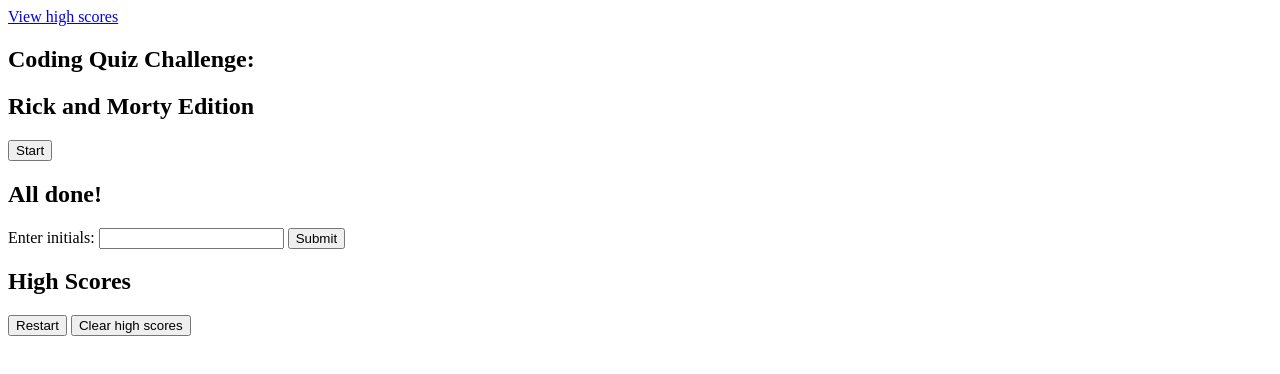
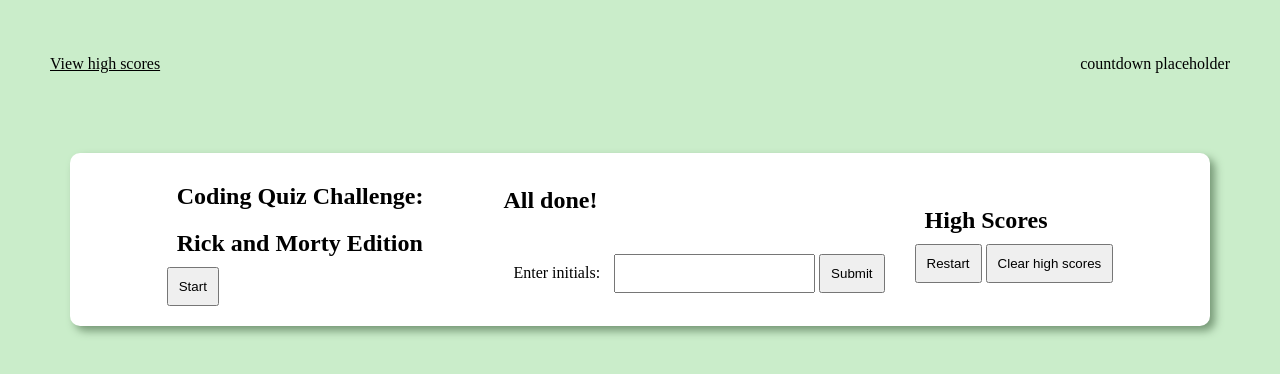
Before and after one commit to Vannasaur/code-quiz, a plain HTML site: page index.html in a window 1280 px wide. Drawn offline with Linux system fonts and the light colour scheme; files that its build step writes are made by us from their sources.

Commit message:
third commit, added reset.css stylesheet and added content to css stylesheet, safe revert point

```diff
--- /dev/null
+++ b/Assets/css/reset.css
@@ -0,0 +1,48 @@
+/* http://meyerweb.com/eric/tools/css/reset/
+   v2.0 | 20110126
+   License: none (public domain)
+*/
+
+html, body, div, span, applet, object, iframe,
+h1, h2, h3, h4, h5, h6, p, blockquote, pre,
+a, abbr, acronym, address, big, cite, code,
+del, dfn, em, img, ins, kbd, q, s, samp,
+small, strike, strong, sub, sup, tt, var,
+b, u, i, center,
+dl, dt, dd, ol, ul, li,
+fieldset, form, label, legend,
+table, caption, tbody, tfoot, thead, tr, th, td,
+article, aside, canvas, details, embed,
+figure, figcaption, footer, header, hgroup,
+menu, nav, output, ruby, section, summary,
+time, mark, audio, video {
+	margin: 0;
+	padding: 0;
+	border: 0;
+	font-size: 100%;
+	font: inherit;
+	vertical-align: baseline;
+}
+/* HTML5 display-role reset for older browsers */
+article, aside, details, figcaption, figure,
+footer, header, hgroup, menu, nav, section {
+	display: block;
+}
+body {
+	line-height: 1;
+}
+ol, ul {
+	list-style: none;
+}
+blockquote, q {
+	quotes: none;
+}
+blockquote:before, blockquote:after,
+q:before, q:after {
+	content: '';
+	content: none;
+}
+table {
+	border-collapse: collapse;
+	border-spacing: 0;
+}
--- /dev/null
+++ b/Assets/css/style.css
@@ -0,0 +1,56 @@
+/* set pseudo-class global variables */
+
+:root {
+    --main-background-color: rgb(202, 237, 202);
+    --main-container-color: white;
+    --main-text-color: black;
+    /* --header-font:
+    --main-text-font: */
+    --main-shadow-color: rgb(119, 153, 119);
+    --answer-container-color: rgb(119, 153, 119);
+    --answer-text-color: white;
+}
+
+/* set base styling */
+
+* {
+    box-sizing: border-box;
+    padding: 10px;
+    margin: 0;
+    color: var(--main-text-color);
+}
+
+body {
+    background-color: var(--main-background-color);
+}
+/* navbar */
+
+header nav {
+    padding-top: 15px;
+    display: flex;
+    justify-content: space-between;
+}
+
+/* main content */
+
+main {
+    display: flex;
+    background-color: var(--main-container-color);
+    justify-content: center;
+    align-items: center;
+    /* padding-block: min (30vh, 10rem); */
+    margin: 50px;
+    border-radius: 10px;
+    box-shadow: 5px 5px 8px var(--main-shadow-color);
+}
+
+.qs {
+    justify-content: left;
+}
+
+/* .ans {
+    background-color: var(--answer-container-color);
+    color: var(--answer-text-color);
+    border-radius: 10px;
+    justify-content: left;
+} */
--- a/index.html
+++ b/index.html
@@ -14,7 +14,7 @@
     <header>
         <nav>
             <a href="#">View high scores</a>
-            <div id="countdown"></div>
+            <div id="countdown">countdown placeholder</div>
         </nav>
     </header>
     <main>
```
Also changed, not shown: Assets/style.css (deleted).
